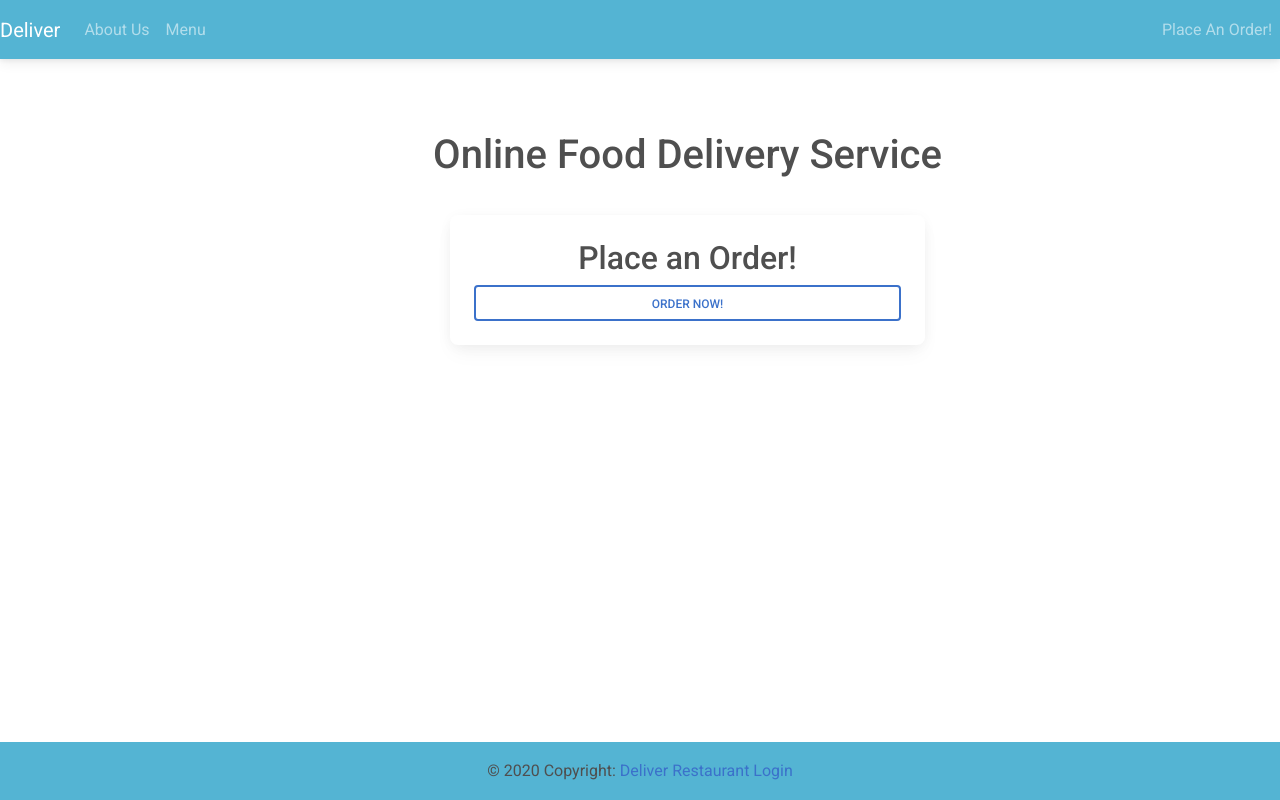
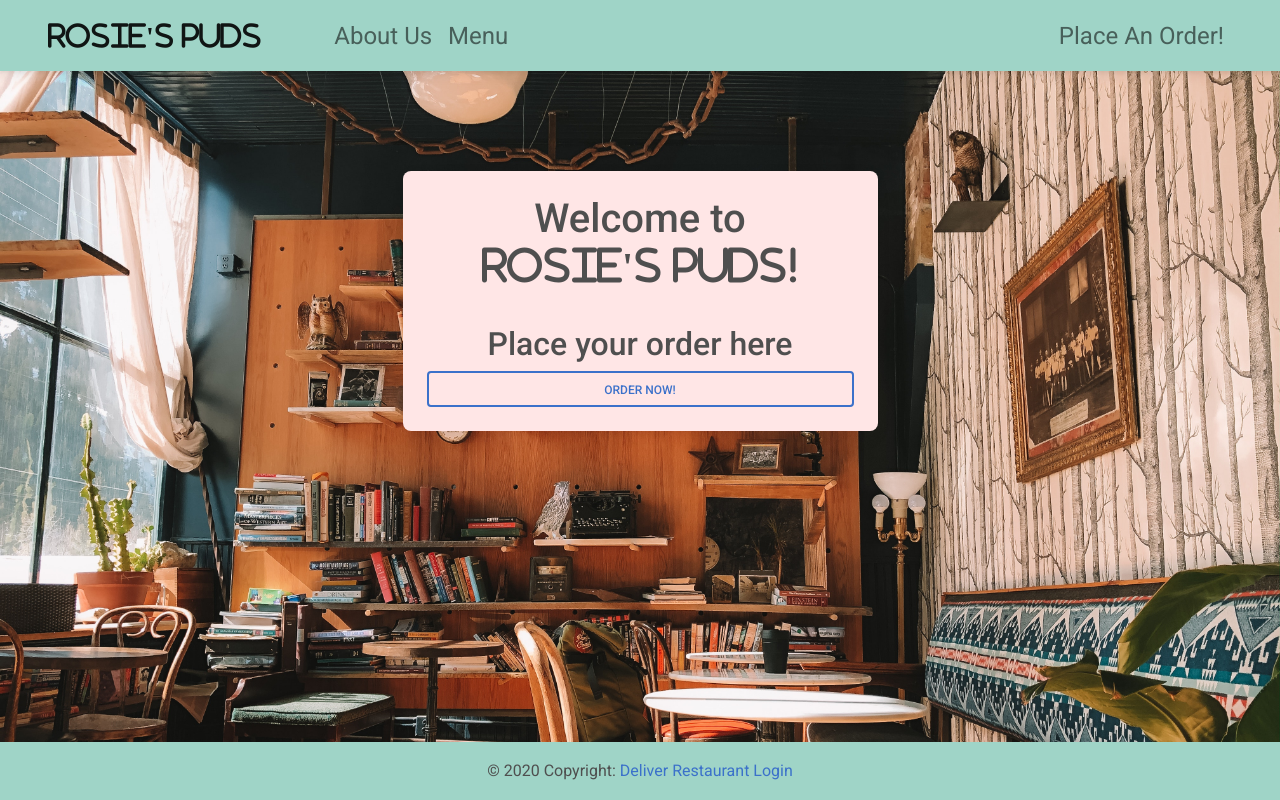
Before and after one commit to rosiethesupergeek/cafe, a Django app: page / in a window 1280 px wide. Run offline with Django 3.2, Linux system fonts and the light colour scheme; parts of the project's set-up code (start-up, migrations or seed data) failed here and were passed over; some libraries are stand-ins or nearby versions.

Commit message:
began styling the site

```diff
--- /dev/null
+++ b/rosecafe/customer/static/customer/main.css
@@ -0,0 +1,23 @@
+
+
+body {
+    background: url('cafe_background.jpg') no-repeat;
+    background-size: cover;
+    background-repeat: no-repeat;
+    /* background-position: fixed; */
+    background-attachment: fixed;
+    width: 100vw;
+    height: 100vh;
+}
+
+.bg-nav {
+    background-color: #9fd4c7;
+}
+
+.bg-foot {
+    background-color: #9fd4c7;
+}
+
+.bg-card {
+    background-color: #ffe6e6;
+}
--- a/rosecafe/customer/templates/customer/base.html
+++ b/rosecafe/customer/templates/customer/base.html
@@ -1,3 +1,4 @@
+{% load static %}
 <!DOCTYPE html>
 <html lang="en">
 <head>
@@ -6,6 +7,8 @@
     <meta name="viewport" content="width=device-width, initial-scale=1.0">
     <title>Document</title>
     <!-- Font Awesome -->
+
+
 <link
 href="https://cdnjs.cloudflare.com/ajax/libs/font-awesome/6.0.0/css/all.min.css"
 rel="stylesheet"
@@ -20,6 +23,8 @@ rel="stylesheet"
 href="https://cdnjs.cloudflare.com/ajax/libs/mdb-ui-kit/6.2.0/mdb.min.css"
 rel="stylesheet"
 />
+
+<link href="{% static 'customer/main.css' %}" rel="stylesheet" />
 </head>
 <body>
     {% include 'customer/navigation.html' %}
--- a/rosecafe/customer/templates/customer/footer.html
+++ b/rosecafe/customer/templates/customer/footer.html
@@ -1,4 +1,4 @@
-<footer class="page-footer font-small bg-info fixed-bottom mt-3">
+<footer class="page-footer font-small fixed-bottom mt-3 bg-foot">
     <div class="footer-copyright text-center py-3">&copy; 2020 Copyright:
         <a href="http://localhost:8000">Deliver</a>
         <a class="ml-3" href="{% url 'dashboard'  %}">Restaurant Login</a>
--- a/rosecafe/customer/templates/customer/index.html
+++ b/rosecafe/customer/templates/customer/index.html
@@ -1,16 +1,18 @@
 {% extends 'customer/base.html' %}
 
 {% block content %}
-    <div class="container mb-5">
+    <div class="container mb-5" id="front-page">
         <div class="row justify-content-center mt-5">
-            <div class="col-md-8 col-sm-12 offset-md-1 p-4 text-center">
-                <h1>Online Food Delivery Service</h1>
+            <div class="col-md-8 col-sm-12  p-4 text-center">
+
 
             </div>
         </div>
         <div class="row justify-content-center mt-1">
-            <div class="card col-md-5 col-sm-12 offset-md-1 p-4 text-center" >
-                <h2>Place an Order!</h2>
+            <div class="card col-md-5 col-sm-12  p-4 text-center bg-card" >
+                <h1>Welcome to <i class="fa-solid fa-cupcake">Rosie's puds!</i></h1>
+                <br>
+                <h2>Place your order here</h2>
                 <a href="{% url 'order' %}" class="btn btn-outline-primary">Order Now!</a>
             </div>
         </div>
--- a/rosecafe/customer/templates/customer/menu.html
+++ b/rosecafe/customer/templates/customer/menu.html
@@ -10,7 +10,7 @@
         </div>
     </div>
 
-    <div class="row justify-content-center mt-5">
+    <div class="row justify-content-center mt-5 mb-3">
         <div class="col-md-8 col-sm-12 text-center">
             <form method="GET" action="{% url 'menu-search' %}">
                 <div class="md-form mt-0 active-cyan-2">
--- a/rosecafe/customer/templates/customer/navigation.html
+++ b/rosecafe/customer/templates/customer/navigation.html
@@ -1,10 +1,10 @@
-<nav class="navbar navbar-expand-lg navbar-dark bg-info">
-    <a class="navbar-brand" href="{% url 'index' %}">Deliver</a>
+<nav class="navbar navbar-expand-lg bg-nav">
+    <a class="navbar-brand ps-5 fs-3" href="{% url 'index' %}"><i class="fa-solid fa-cupcake"></i><i class="fa-solid fa-cupcake">Rosie's puds</i></a>
     <button class="navbar-toggler" type="button" data-toggle="collapse" data-target="#navbarNav" aria-controls="navbarNav" aria-expanded="false" aria-label="Toggle navigation">
       <span class="navbar-toggler-icon"></span>
     </button>
     <div class="collapse navbar-collapse" id="navbarNav">
-      <ul class="navbar-nav me-auto">
+      <ul class="navbar-nav me-auto ps-5 fs-4">
         <li class="nav-item">
           <a class="nav-link" href="{% url 'about' %}">About Us</span></a>
         </li>
@@ -12,8 +12,8 @@
           <a class="nav-link" href="{% url 'menu' %}">Menu</a>
         </li>
       </ul>
-      <ul class="navbar-nav ">
-        <li class="nav-item">
+      <ul class="navbar-nav">
+        <li class="nav-item fs-4 pe-5">
             <a class="nav-link" href="{% url 'order' %}">Place An Order!</a>
           </li>
       </ul>
--- a/rosecafe/restaurant/templates/restaurant/base.html
+++ b/rosecafe/restaurant/templates/restaurant/base.html
@@ -1,3 +1,4 @@
+{% load static %}
 <!DOCTYPE html>
 <html lang="en">
 <head>
@@ -20,6 +21,10 @@ rel="stylesheet"
 href="https://cdnjs.cloudflare.com/ajax/libs/mdb-ui-kit/6.2.0/mdb.min.css"
 rel="stylesheet"
 />
+
+
+<link href="{% static 'customer/main.css' %}" rel="stylesheet" />
+
 </head>
 <body>
     {% include 'restaurant/navigation.html' %}
--- a/rosecafe/restaurant/templates/restaurant/navigation.html
+++ b/rosecafe/restaurant/templates/restaurant/navigation.html
@@ -1,4 +1,4 @@
-<nav class="navbar navbar-expand-lg navbar-dark bg-info">
+<nav class="navbar navbar-expand-lg">
     <a class="navbar-brand" href="{% url 'index' %}">Deliver</a>
     <button class="navbar-toggler" type="button" data-toggle="collapse" data-target="#navbarNav" aria-controls="navbarNav" aria-expanded="false" aria-label="Toggle navigation">
       <span class="navbar-toggler-icon"></span>
--- a/rosecafe/rosecafe/settings.py
+++ b/rosecafe/rosecafe/settings.py
@@ -139,6 +139,7 @@ USE_TZ = True
 # Static files (CSS, JavaScript, Images)
 # https://docs.djangoproject.com/en/3.2/howto/static-files/
 
+STATICFILES_DIRS = ( os.path.join(BASE_DIR, 'static/'),)
 STATIC_URL = '/static/'
 
 MEDIA_ROOT = os.path.join(BASE_DIR, 'media')
```
Also changed, not shown: README.md, rosecafe/customer/static/customer/background_image.jpg (added), rosecafe/customer/static/customer/cafe_background.jpg (added).
